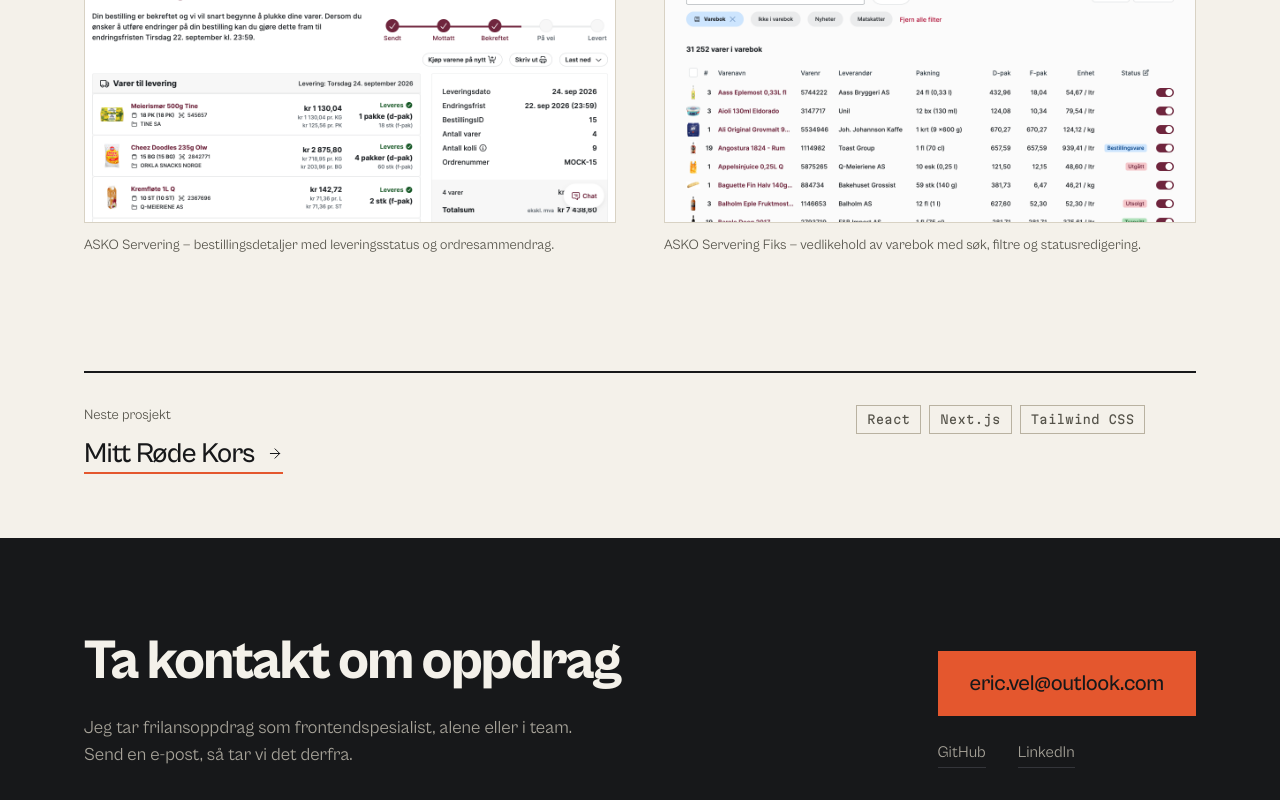
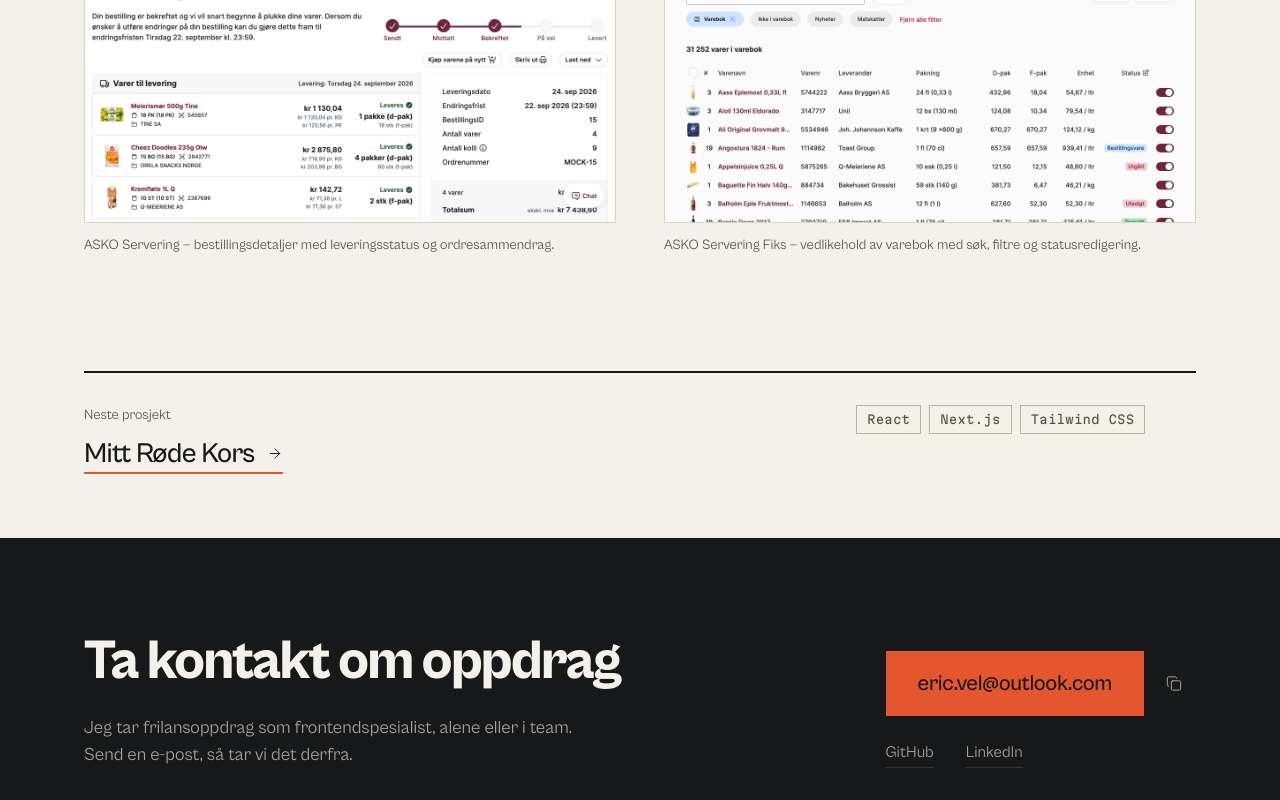
Before and after one commit to ericvel/portfolio, a Vue app: page /prosjekter/asko in a window 1280 px wide. Shown: the part 802-1602 px from the top of the page. Built offline with nearby package versions, Linux system fonts and the light colour scheme.

Commit message:
Update hero text

```diff
--- a/src/components/HeroSection.vue
+++ b/src/components/HeroSection.vue
@@ -1,14 +1,12 @@
 <script setup lang="ts">
-import { computed, onBeforeUnmount, ref } from "vue";
+import { computed } from "vue";
 import { useI18n } from "vue-i18n";
 import AppIcon from "@/components/AppIcon.vue";
+import { useClipboard } from "@/composables/useClipboard";
 
 const EMAIL = "eric.vel@outlook.com";
-const COPY_FEEDBACK_MS = 800;
 const { t } = useI18n();
-const copyState = ref<"idle" | "copied" | "failed">("idle");
-let copyAttempt = 0;
-let copyResetTimer: ReturnType<typeof setTimeout> | undefined;
+const { copy: copyEmail, copyState } = useClipboard(EMAIL);
 
 const copyStatus = computed(() => {
   if (copyState.value === "copied") return t("hero.copySuccess");
@@ -21,67 +19,6 @@
   if (copyState.value === "failed") return t("hero.copyRetryLabel");
   return t("hero.copyEmail", { email: EMAIL });
 });
-
-function clearCopyResetTimer() {
-  if (copyResetTimer === undefined) return;
-  clearTimeout(copyResetTimer);
-  copyResetTimer = undefined;
-}
-
-onBeforeUnmount(() => {
-  copyAttempt += 1;
-  clearCopyResetTimer();
-});
-
-function fallbackCopy(text: string) {
-  const textarea = document.createElement("textarea");
-  textarea.value = text;
-  textarea.setAttribute("readonly", "");
-  textarea.style.position = "fixed";
-  textarea.style.insetInlineStart = "-9999px";
-  textarea.style.insetBlockStart = "-9999px";
-  document.body.append(textarea);
-  textarea.focus();
-  textarea.select();
-
-  try {
-    return document.execCommand("copy");
-  } finally {
-    textarea.remove();
-  }
-}
-
-async function copyText(text: string) {
-  if (navigator.clipboard?.writeText) {
-    try {
-      await navigator.clipboard.writeText(text);
-      return;
-    } catch {
-      // Fall through to the legacy path when clipboard permission is unavailable.
-    }
-  }
-
-  if (!fallbackCopy(text)) throw new Error("Clipboard copy failed");
-}
-
-async function copyEmail() {
-  clearCopyResetTimer();
-  const attempt = ++copyAttempt;
-  copyState.value = "idle";
-
-  try {
-    await copyText(EMAIL);
-    if (attempt !== copyAttempt) return;
-
-    copyState.value = "copied";
-    copyResetTimer = setTimeout(() => {
-      if (attempt === copyAttempt) copyState.value = "idle";
-      copyResetTimer = undefined;
-    }, COPY_FEEDBACK_MS);
-  } catch {
-    if (attempt === copyAttempt) copyState.value = "failed";
-  }
-}
 </script>
 
 <template>
--- a/src/components/SiteFooter.vue
+++ b/src/components/SiteFooter.vue
@@ -1,7 +1,24 @@
 <script setup lang="ts">
+import { computed } from "vue";
 import { useI18n } from "vue-i18n";
+import AppIcon from "@/components/AppIcon.vue";
+import { useClipboard } from "@/composables/useClipboard";
 
+const EMAIL = "eric.vel@outlook.com";
 const { t } = useI18n();
+const { copy: copyEmail, copyState } = useClipboard(EMAIL);
+
+const copyStatus = computed(() => {
+  if (copyState.value === "copied") return t("hero.copySuccess");
+  if (copyState.value === "failed") return t("hero.copyFailure");
+  return "";
+});
+
+const copyButtonLabel = computed(() => {
+  if (copyState.value === "copied") return t("hero.copySuccess");
+  if (copyState.value === "failed") return t("hero.copyRetryLabel");
+  return t("hero.copyEmail", { email: EMAIL });
+});
 </script>
 
 <template>
@@ -13,7 +30,23 @@
       </div>
 
       <div class="footer__act">
-        <a class="footer__mail" href="mailto:eric.vel@outlook.com">eric.vel@outlook.com</a>
+        <div class="footer__email-tools">
+          <a class="footer__mail" :href="`mailto:${EMAIL}`">{{ EMAIL }}</a>
+          <button
+            type="button"
+            class="footer__copy"
+            :aria-label="copyButtonLabel"
+            @click="copyEmail"
+          >
+            <AppIcon :name="copyState === 'copied' ? 'check' : 'copy'" />
+          </button>
+          <span class="visually-hidden" role="status" aria-live="polite" aria-atomic="true">
+            {{ copyStatus }}
+          </span>
+          <span v-if="copyState === 'failed'" class="footer__copy-recovery">
+            {{ t("hero.copyFailure") }}
+          </span>
+        </div>
         <div class="footer__links">
           <a class="footer__link" href="https://github.com/ericvel" target="_blank" rel="noopener">
             GitHub
@@ -75,6 +108,14 @@
   gap: var(--space-5);
 }
 
+.footer__email-tools {
+  display: flex;
+  align-items: center;
+  flex-wrap: wrap;
+  gap: var(--space-2);
+  max-width: 100%;
+}
+
 .footer__mail {
   display: inline-block;
   padding: var(--space-4) var(--space-6);
@@ -84,6 +125,7 @@
   font-weight: 500;
   letter-spacing: -0.015em;
   word-break: break-word;
+  user-select: text;
   transition:
     background 180ms ease,
     transform 180ms cubic-bezier(0.16, 1, 0.3, 1);
@@ -96,6 +138,33 @@
   &:active {
     transform: translateY(0);
   }
+}
+
+.footer__copy {
+  display: inline-flex;
+  align-items: center;
+  justify-content: center;
+  width: 44px;
+  min-height: 44px;
+  border: 0;
+  color: var(--paper-soft);
+  cursor: pointer;
+  transition:
+    color 160ms ease,
+    background 160ms ease;
+
+  &:hover {
+    background: var(--ink-rule);
+    color: var(--paper);
+  }
+}
+
+.footer__copy-recovery {
+  flex-basis: 100%;
+  color: var(--paper-soft);
+  font-family: var(--font-mono);
+  font-size: var(--step--2);
+  line-height: 1.4;
 }
 
 .footer__links {
--- /dev/null
+++ b/src/composables/useClipboard.ts
@@ -0,0 +1,72 @@
+import { onBeforeUnmount, ref } from "vue";
+
+const COPY_FEEDBACK_MS = 800;
+
+export function useClipboard(text: string) {
+  const copyState = ref<"idle" | "copied" | "failed">("idle");
+  let copyAttempt = 0;
+  let copyResetTimer: ReturnType<typeof setTimeout> | undefined;
+
+  function clearCopyResetTimer() {
+    if (copyResetTimer === undefined) return;
+    clearTimeout(copyResetTimer);
+    copyResetTimer = undefined;
+  }
+
+  onBeforeUnmount(() => {
+    copyAttempt += 1;
+    clearCopyResetTimer();
+  });
+
+  function fallbackCopy() {
+    const textarea = document.createElement("textarea");
+    textarea.value = text;
+    textarea.setAttribute("readonly", "");
+    textarea.style.position = "fixed";
+    textarea.style.insetInlineStart = "-9999px";
+    textarea.style.insetBlockStart = "-9999px";
+    document.body.append(textarea);
+    textarea.focus();
+    textarea.select();
+
+    try {
+      return document.execCommand("copy");
+    } finally {
+      textarea.remove();
+    }
+  }
+
+  async function writeToClipboard() {
+    if (navigator.clipboard?.writeText) {
+      try {
+        await navigator.clipboard.writeText(text);
+        return;
+      } catch {
+        // Fall through when clipboard permission is unavailable.
+      }
+    }
+
+    if (!fallbackCopy()) throw new Error("Clipboard copy failed");
+  }
+
+  async function copy() {
+    clearCopyResetTimer();
+    const attempt = ++copyAttempt;
+    copyState.value = "idle";
+
+    try {
+      await writeToClipboard();
+      if (attempt !== copyAttempt) return;
+
+      copyState.value = "copied";
+      copyResetTimer = setTimeout(() => {
+        if (attempt === copyAttempt) copyState.value = "idle";
+        copyResetTimer = undefined;
+      }, COPY_FEEDBACK_MS);
+    } catch {
+      if (attempt === copyAttempt) copyState.value = "failed";
+    }
+  }
+
+  return { copy, copyState };
+}
--- a/src/locales/en.ts
+++ b/src/locales/en.ts
@@ -8,7 +8,7 @@
   },
   hero: {
     eyebrow: "Frontend specialist · freelance",
-    title: "Frontend is my trade.",
+    title: "Frontend that holds up in the real world.",
     lede: "Five years of React, Vue and TypeScript. Test coverage and accessibility as standard.",
     proofProductionLabel: "Production",
     proofProduction: "ASKO · Røde Kors",
--- a/src/locales/no.ts
+++ b/src/locales/no.ts
@@ -8,8 +8,9 @@
   },
   hero: {
     eyebrow: "Frontendspesialist · frilans",
-    title: "Frontend er faget mitt.",
-    lede: "Fem år med React, Vue og TypeScript. Testdekning og tilgjengelighet som standard.",
+    title: "Frontend som tåler virkeligheten.",
+    lede:
+      "Fem år med React, Vue og TypeScript. Testdekning og universell utforming som standard.",
     proofProductionLabel: "Produksjon",
     proofProduction: "ASKO · Røde Kors",
     proofExpertiseLabel: "Faglig",
```
